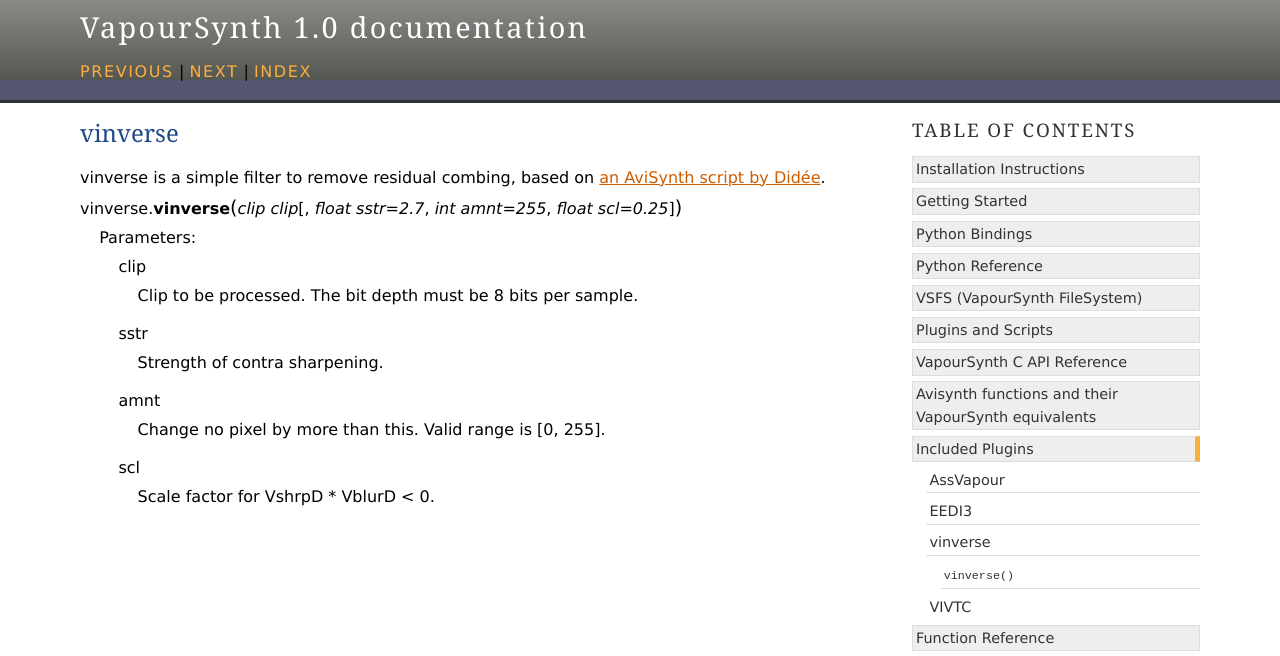
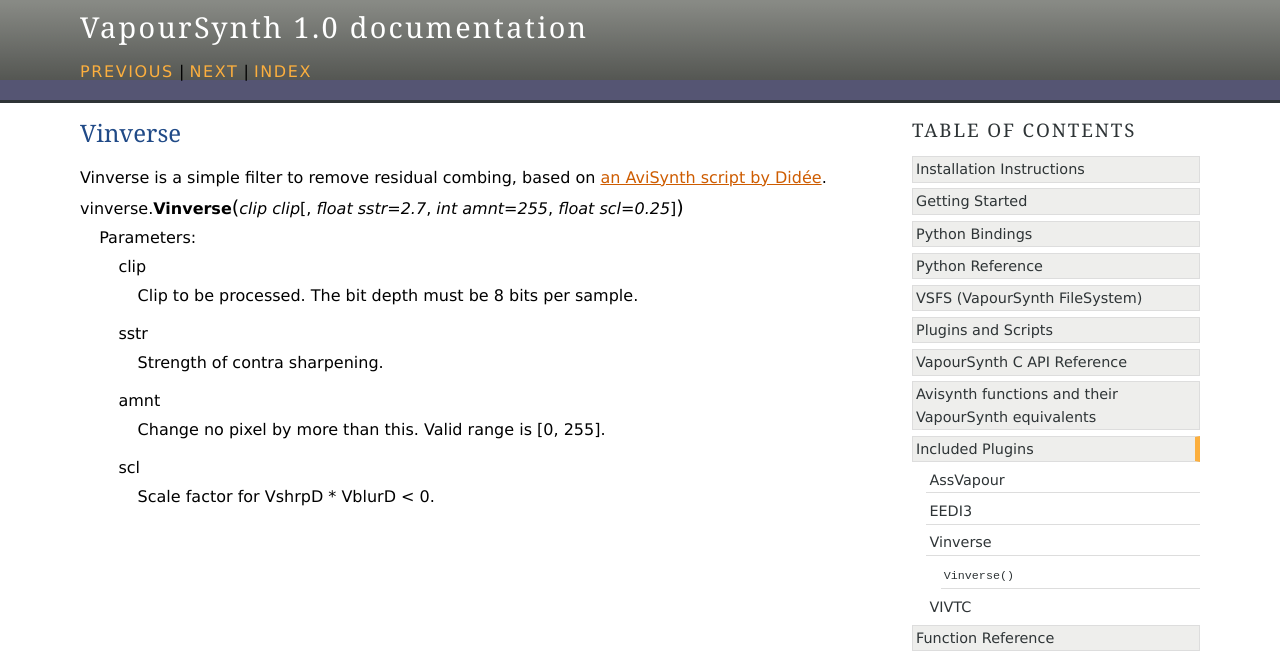
Before and after one commit to vapoursynth/vapoursynth, a Sphinx documentation site: the page built from doc/plugins/vinverse.rst, in a window 1280 px wide. Shown: the top 656 px of the page. Built offline with Sphinx 7.4.7, drawn with Linux system fonts in a browser that asks for light colours; formulas are drawn with MathJax 3.

```diff
--- a/doc/pluginlist.rst
+++ b/doc/pluginlist.rst
@@ -6,7 +6,7 @@ Native Plugins
 
 * :ref:`AssVapour <assvapour>` -- subtitle renderer, in the source tree
 * :ref:`EEDI3 <eedi3>` -- in the source tree
-* :ref:`vinverse <vinverse>` -- in the source tree
+* :ref:`Vinverse <vinverse>` -- in the source tree
 * :ref:`VIVTC <vivtc>` -- in the source tree
 * AviSource -- in the source tree
 * RemoveGrain/Repair -- in the source tree
--- a/doc/plugins/vinverse.rst
+++ b/doc/plugins/vinverse.rst
@@ -1,12 +1,12 @@
 .. _vinverse:
 
-vinverse
+Vinverse
 ========
 
-vinverse is a simple filter to remove residual combing, based on
+Vinverse is a simple filter to remove residual combing, based on
 `an AviSynth script by Didée <http://forum.doom9.org/showthread.php?p=841641#post841641>`_.
 
-.. function::   vinverse(clip clip[, float sstr=2.7, int amnt=255, float scl=0.25])
+.. function::   Vinverse(clip clip[, float sstr=2.7, int amnt=255, float scl=0.25])
    :module: vinverse
 
    Parameters:
```
Also changed, not shown: 1 other file.
